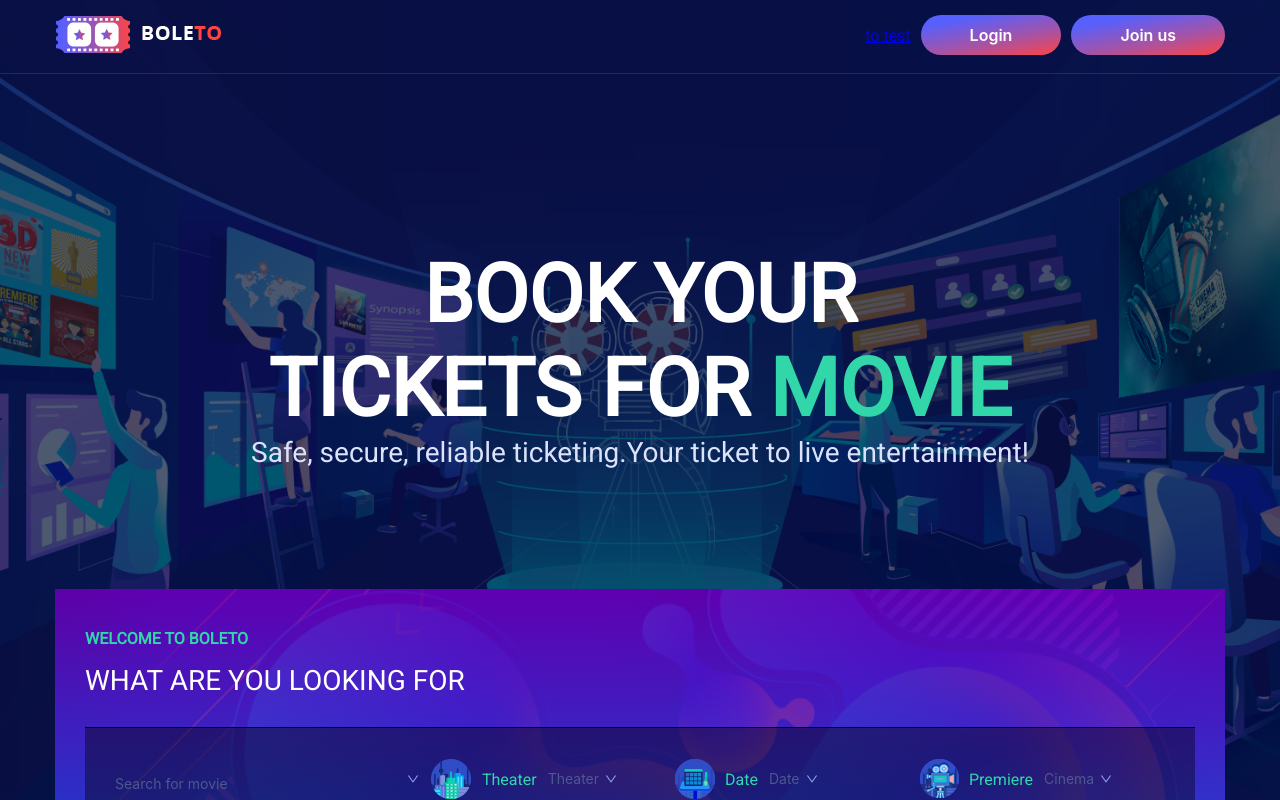
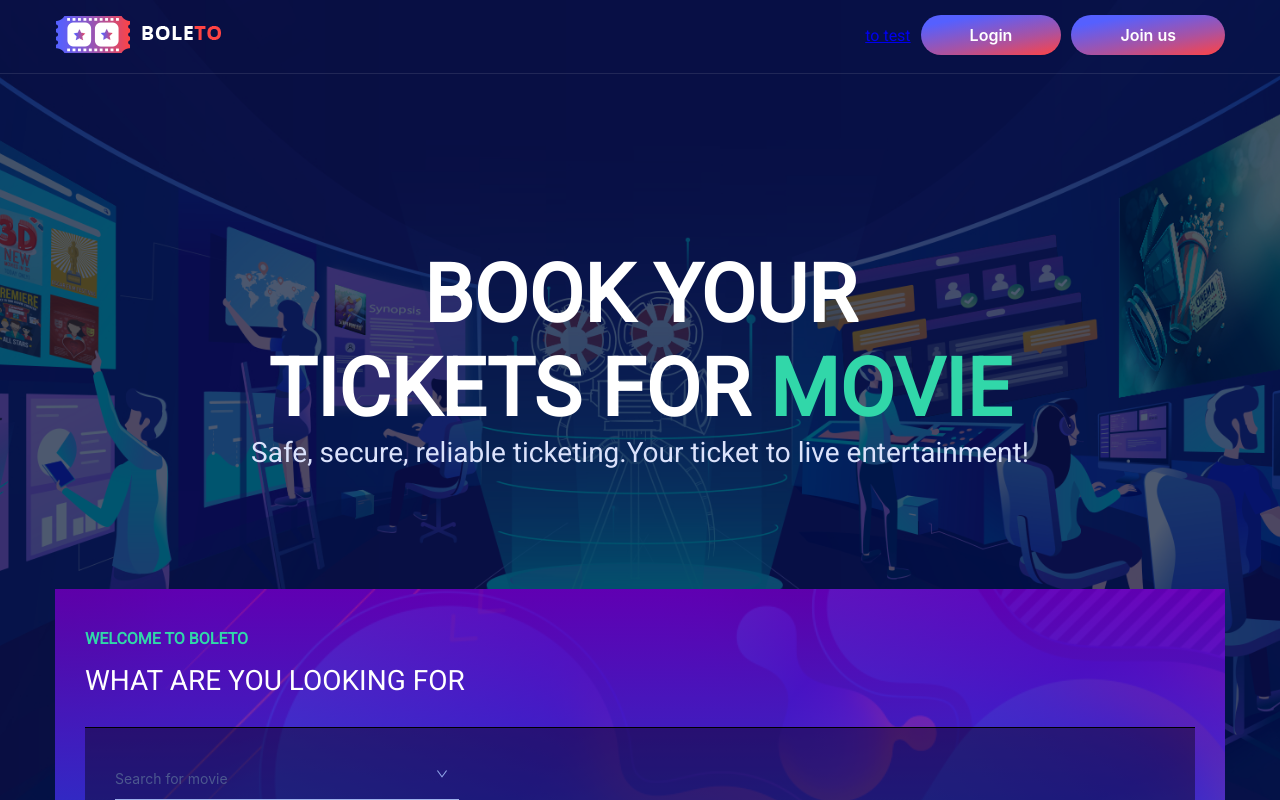
Before and after one commit to nhutphi456/ticket-booking, a React (Create React App) app: page / in a window 1280 px wide. Shown: the top 800 px of the page. Built offline with nearby package versions, Linux system fonts and the light colour scheme; no server answers.

Commit message:
implement search film

```diff
--- a/src/components/search/index.tsx
+++ b/src/components/search/index.tsx
@@ -1,7 +1,30 @@
 import { Button } from "antd";
+import moment from "moment";
+import { useEffect, useMemo, useState } from "react";
+import useSearch from "../../hooks/useSearch";
+import { useAppSelector } from "../../redux/hooks";
 import * as Styled from "./styled";
 
 const SearchTab = () => {
+  const {
+    movieOptions,
+    theaterOptions,
+    dateOptions,
+    premiereOptions,
+    selectedMovieId,
+    selectedTheater,
+    selectedDate,
+    selectedPremiere,
+    handleMovieChange,
+    handleTheaterChange,
+    handleDateChange,
+    handlePremiereChange,
+  } = useSearch();
+
+  const onFinish = (val: string) => {
+    console.log(val);
+  };
+
   return (
     <Styled.Search>
       <div className="container">
@@ -15,6 +38,17 @@ const SearchTab = () => {
               className="search-movie"
               showSearch
               placeholder="Search for movie"
+              options={movieOptions}
+              optionFilterProp="children"
+              filterOption={(input, option) =>
+                (option?.label ?? "").toLowerCase().includes(input)
+              }
+              filterSort={(optionA, optionB) =>
+                (optionA?.label ?? "")
+                  .toLowerCase()
+                  .localeCompare((optionB?.label ?? "").toLowerCase())
+              }
+              onChange={(val: any) => handleMovieChange(val)}
             />
             <div className="search-groups">
               <div className="search-group">
@@ -25,7 +59,12 @@ const SearchTab = () => {
                   />
                 </div>
                 <span className="title">Theater</span>
-                <Styled.GroupSelect placeholder="Theater" />
+                <Styled.GroupSelect
+                  placeholder="Theater"
+                  options={theaterOptions}
+                  value={selectedTheater}
+                  onSelect={(val: any) => handleTheaterChange(val)}
+                />
               </div>
               <div className="search-group">
                 <div className="thumb">
@@ -35,7 +74,12 @@ const SearchTab = () => {
                   />
                 </div>
                 <span className="title">Date</span>
-                <Styled.GroupSelect placeholder="Date" />
+                <Styled.GroupSelect
+                  placeholder="Date"
+                  options={dateOptions}
+                  value={selectedDate}
+                  onChange={(val: any) => handleDateChange(val)}
+                />
               </div>
               <div className="search-group">
                 <div className="thumb">
@@ -45,12 +89,22 @@ const SearchTab = () => {
                   />
                 </div>
                 <span className="title">Premiere</span>
-                <Styled.GroupSelect placeholder="Cinema" />
+                <Styled.GroupSelect
+                  placeholder="Cinema"
+                  options={premiereOptions}
+                  value={selectedPremiere}
+                  onChange={(val: any) => handlePremiereChange(val)}
+                />
               </div>
             </div>
           </div>
           <div className="btn-container">
-            <Button>Buy Ticket Now</Button>
+            <Button
+              disabled={!selectedPremiere}
+              onClick={() => onFinish(selectedPremiere)}
+            >
+              Buy Ticket Now
+            </Button>
           </div>
         </div>
       </div>
--- a/src/components/search/styled.ts
+++ b/src/components/search/styled.ts
@@ -41,9 +41,9 @@ const Search = styled.div`
     padding: 30px;
     border-top: 1px solid #000;
     border-bottom: 1px solid #000;
-    display: flex;
-    align-items: center;
-    justify-content: space-between;
+    // display: flex;
+    // align-items: center;
+    // justify-content: space-between;
     &:before {
       background-color: #000;
       content: "";
@@ -63,12 +63,15 @@ const Search = styled.div`
   }
   .search-groups {
     display: flex;
+    gap: 10px;
     align-items: center;
     justify-content: space-between;
-    width: 70%;
+    width: 100%;
+    margin-top: 20px;
   }
   .search-group {
     flex: 1;
+    width: 33.3333%;
     position: relative;
     display: flex;
     align-items: center;
@@ -82,11 +85,22 @@ const Search = styled.div`
     .title {
       color: #31d7a9;
     }
+    .ant-select-selection-item {
+      overflow: hidden;
+      white-space: nowrap;
+      text-overflow: ellipsis;
+    }
   }
 `;
 const MovieSelect = styled(Select)`
   &.search-movie {
-    width: 30%;
+    width: 32.75%;
+    .ant-select-selection-item {
+      line-height: 41px;
+      color: #fff;
+      font-size: 16px;
+      font-weight: 500;
+    }
   }
   .ant-select-selector {
     padding: 0 !important;
@@ -120,12 +134,18 @@ const MovieSelect = styled(Select)`
 `;
 
 const GroupSelect = styled(Select)`
+  width: 70%;
   .ant-select-selector {
     background: transparent !important;
     border: none !important;
     border-radius: 0;
     .ant-select-selection-placeholder {
       color: #4c588f;
+    }
+  }
+  &.ant-select-open {
+    .ant-select-selection-item {
+      color: #fff;
     }
   }
   &.ant-select-focused {
@@ -136,6 +156,11 @@ const GroupSelect = styled(Select)`
   .ant-select-arrow {
     color: #90a5e8;
   }
+  .ant-select-selection-item {
+    color: #fff;
+    font-size: 16px;
+    font-weight: 500;
+  }
 `;
 
 export { Search, MovieSelect, GroupSelect };
--- /dev/null
+++ b/src/hooks/useSearch.tsx
@@ -0,0 +1,120 @@
+import moment from "moment";
+import { useEffect, useMemo, useState } from "react";
+import { useAppSelector } from "../redux/hooks";
+import { theaterApi } from "../services/theater";
+import { formatShowTimes } from "../util/formatShowTimes";
+
+const useSearch = () => {
+  const {
+    movie: { data },
+  } = useAppSelector((state) => state);
+
+  const [theaters, setTheaters] = useState([]);
+  const [dates, setDates] = useState([]);
+  const [premieres, setPremieres] = useState([]);
+
+  const [selectedMovieId, setSelectedMovieId] = useState(-1);
+  const [selectedTheater, setSelectedTheater] = useState("");
+  const [selectedDate, setSelectedDate] = useState("");
+  const [selectedPremiere, setSelectedPremiere] = useState("");
+
+  useEffect(() => {
+    if (selectedMovieId < 0) return;
+    (async () => {
+      try {
+        const { data } = await theaterApi.getDetail(selectedMovieId);
+        const { heThongRapChieu } = data;
+        const complexes: any = [];
+        heThongRapChieu.map((system: any) => {
+          return system.cumRapChieu.forEach((complex: any) => {
+            const formattedShowTimes = formatShowTimes(complex.lichChieuPhim);
+            complexes.push({
+              ...complex,
+              lichChieuPhim: formattedShowTimes,
+            });
+          });
+        });
+        console.log("complexes", complexes);
+        setTheaters(complexes);
+        setDates([]);
+        setPremieres([]);
+      } catch (error) {}
+    })();
+  }, [selectedMovieId]);
+
+  const movieOptions = data.map((movie) => {
+    return {
+      label: movie.tenPhim,
+      value: movie.maPhim,
+    };
+  });
+  const theaterOptions = useMemo(() => {
+    return theaters.map((theater: any) => {
+      return {
+        label: theater.tenCumRap,
+        value: theater.maCumRap,
+      };
+    });
+  }, [theaters]);
+  const dateOptions = useMemo(() => {
+    return dates?.map((showTime: any) => {
+      return {
+        label: moment(showTime.ngayChieu).format("dddd, DD/MM/YYYY"),
+        value: showTime.ngayChieu,
+      };
+    });
+  }, [dates]);
+  const premiereOptions = useMemo(() => {
+    return premieres?.map((date: any) => {
+      const showHour = date.ngayChieuGioChieu.split("T")[1];
+      return {
+        label: showHour.slice(0, 5),
+        value: date.maLichChieu,
+      };
+    });
+  }, [premieres]);
+
+  const handleMovieChange = (value: string) => {
+    setSelectedMovieId(+value);
+    setSelectedTheater("");
+    setSelectedDate("");
+    setSelectedPremiere("");
+  };
+
+  const handleTheaterChange = (value: string) => {
+    const chosenTheater: any =
+      theaters.find((theater: any) => theater.maCumRap === value) || {};
+    setSelectedTheater(value);
+    setDates(chosenTheater.lichChieuPhim || []);
+    setSelectedDate("");
+    setSelectedPremiere("");
+  };
+
+  const handleDateChange = (value: string) => {
+    const chosenDate: any = dates.find((date: any) => date.ngayChieu === value);
+    setSelectedDate(value);
+    setPremieres(chosenDate.lichChieuTheoNgay || []);
+    setSelectedPremiere("");
+  };
+
+  const handlePremiereChange = (value: string) => {
+    setSelectedPremiere(value);
+  };
+
+  return {
+    movieOptions,
+    theaterOptions,
+    dateOptions,
+    premiereOptions,
+    selectedMovieId,
+    selectedTheater,
+    selectedDate,
+    selectedPremiere,
+    handleTheaterChange,
+    handleDateChange,
+    handleMovieChange,
+    handlePremiereChange,
+  };
+};
+
+export default useSearch;
--- a/src/services/theater.ts
+++ b/src/services/theater.ts
@@ -16,6 +16,13 @@ const theaterApi = {
   getShowtime: (params: IShowtimeParams) => {
     return httpClient.get(`${URL}/LayThongTinLichChieuHeThongRap`, { params });
   },
+  getDetail: (id: number) => {
+    return httpClient.get(`${URL}/LayThongTinLichChieuPhim`, {
+      params: {
+        maPhim: id,
+      },
+    });
+  },
 };
 
 export { theaterApi };
--- /dev/null
+++ b/src/util/formatShowTimes.ts
@@ -0,0 +1,37 @@
+import moment from "moment";
+import _ from "lodash";
+
+export const formatShowTimes = (showTimes: any) => {
+    const showTimeDates = showTimes.map((s: any) =>
+      moment(s.ngayChieuGioChieu).format("YYYY-MM-DD")
+    );
+    const uniqueShowTimeDates: string[] = [];
+    showTimeDates.forEach((s: string) => {
+      if (!uniqueShowTimeDates.includes(s)) {
+        uniqueShowTimeDates.push(s);
+      }
+    });
+
+    const formattedShowTimes = _.orderBy(
+      uniqueShowTimeDates,
+      (us: string) => {
+        return moment(us).format("YYYYMMDD");
+      },
+      ["asc"]
+    ).map((uniqueTime: string) => {
+      let movieShowtimes: any[] = [];
+      showTimes.forEach((s: any) => {
+        const showDate = s.ngayChieuGioChieu.split("T")[0];
+        if (uniqueTime === showDate) {
+          movieShowtimes.push(s);
+        }
+      });
+
+      return {
+        ngayChieu: uniqueTime,
+        lichChieuTheoNgay: movieShowtimes,
+      };
+    });
+
+    return formattedShowTimes;
+  };
```
